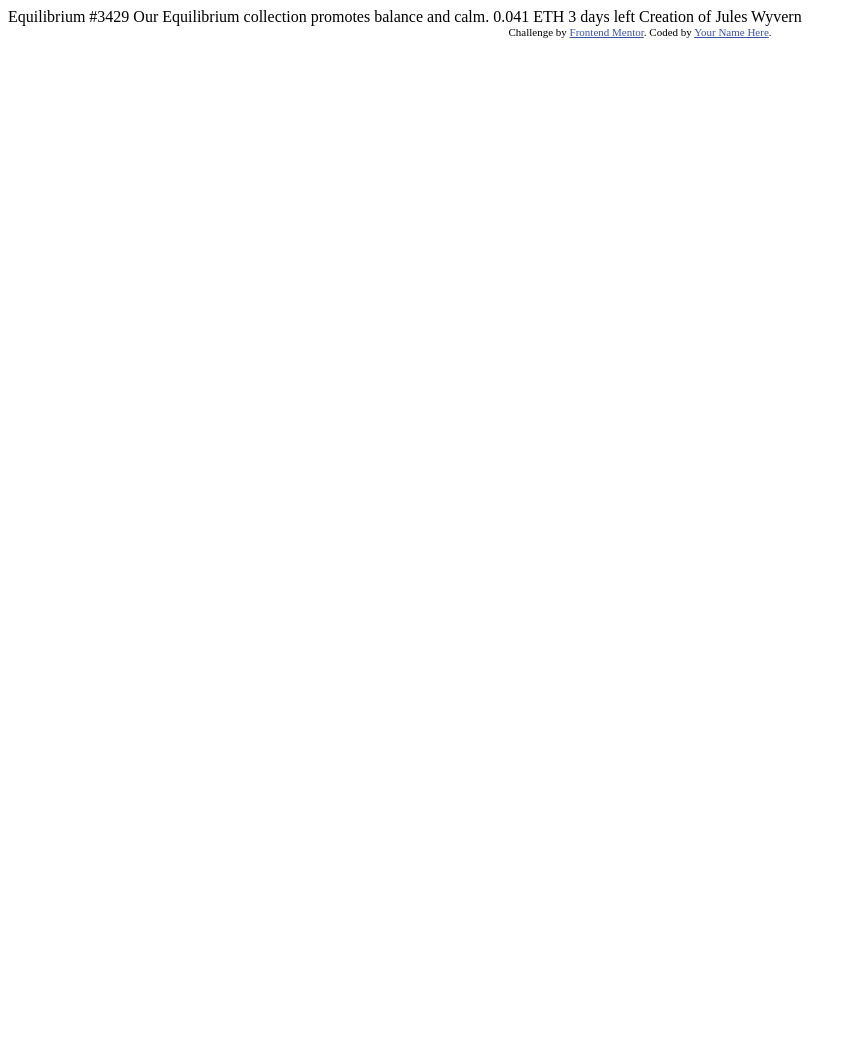
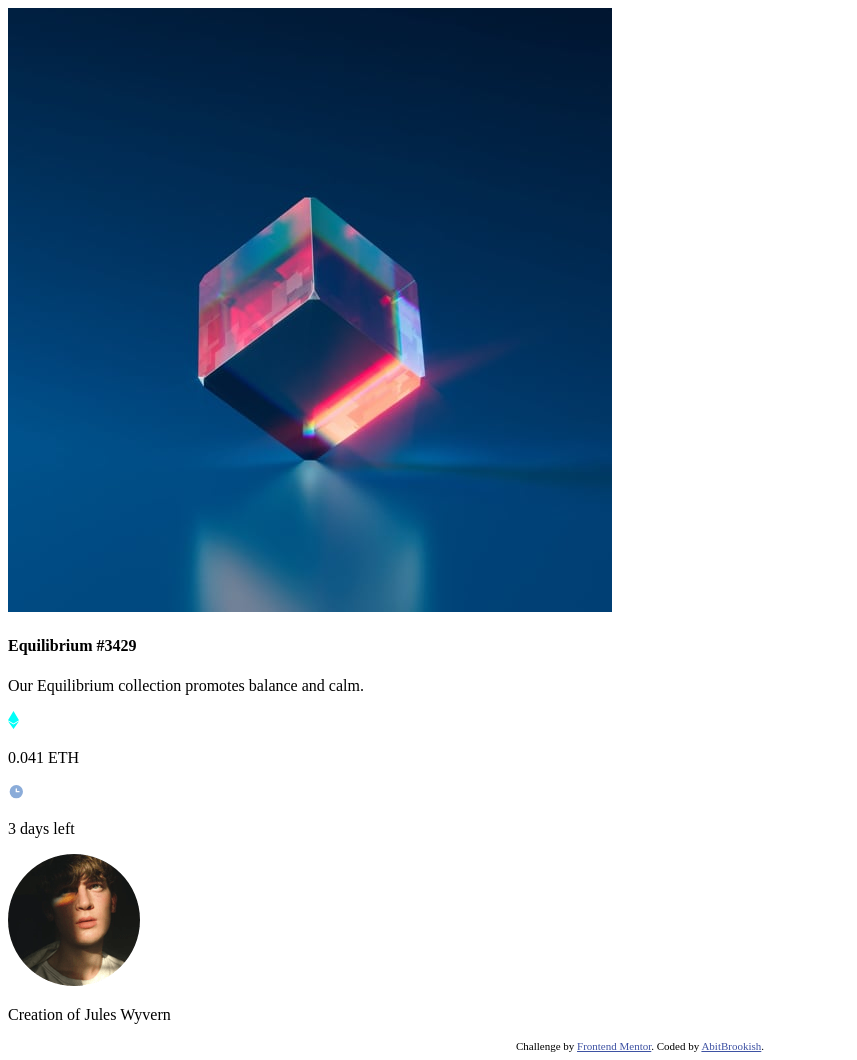
Before and after one commit to AbitBrookish/nft-preview-card, a plain HTML site: page index.html in a window 1280 px wide. Shown: the whole page, without its empty margins (0-857 px from the left). Before the commit the page ends 800 px from the top, so only its background shows below. Drawn offline with Linux system fonts and the light colour scheme.

Commit message:
Create html tags and organize page info

```diff
--- a/index.html
+++ b/index.html
@@ -15,19 +15,35 @@
   </style>
 </head>
 <body>
+  <main class="nft-wrapper">
+    <img src="./images/image-equilibrium.jpg" alt="equilibrium image" />
 
-  Equilibrium #3429
+    <article class="description">
+      <h4>Equilibrium #3429</h4>
+      <p>Our Equilibrium collection promotes balance and calm.</p>
+    </article>
 
-  Our Equilibrium collection promotes balance and calm.
+    <section class="eq-value">
+      <div class="eq-value__pt">
+        <img src="./images/icon-ethereum.svg" alt="ethereum icon" aria-disabled="true" />
+        <p>0.041 ETH</p>
+      </div>
+      <div class="eq-value__time">
+        <img src="./images/icon-clock.svg" alt="clock icon" aria-disabled="true" />
+        <p>3 days left</p>
+      </div>
+    </section>
 
-  0.041 ETH
-  3 days left
+    <div class="creator">
+      <img src="./images/image-avatar.png" alt="creator avatar" aria-disabled="true" />
+      <p>Creation of <span>Jules Wyvern</span></p>
+    </div>
 
-  Creation of Jules Wyvern
 
-  <div class="attribution">
-    Challenge by <a href="https://www.frontendmentor.io?ref=challenge" target="_blank">Frontend Mentor</a>.
-    Coded by <a href="#">Your Name Here</a>.
-  </div>
+    <div class="attribution">
+      Challenge by <a href="https://www.frontendmentor.io?ref=challenge" target="_blank">Frontend Mentor</a>.
+      Coded by <a href="#">AbitBrookish</a>.
+    </div>
+  </main>
 </body>
 </html>
```
